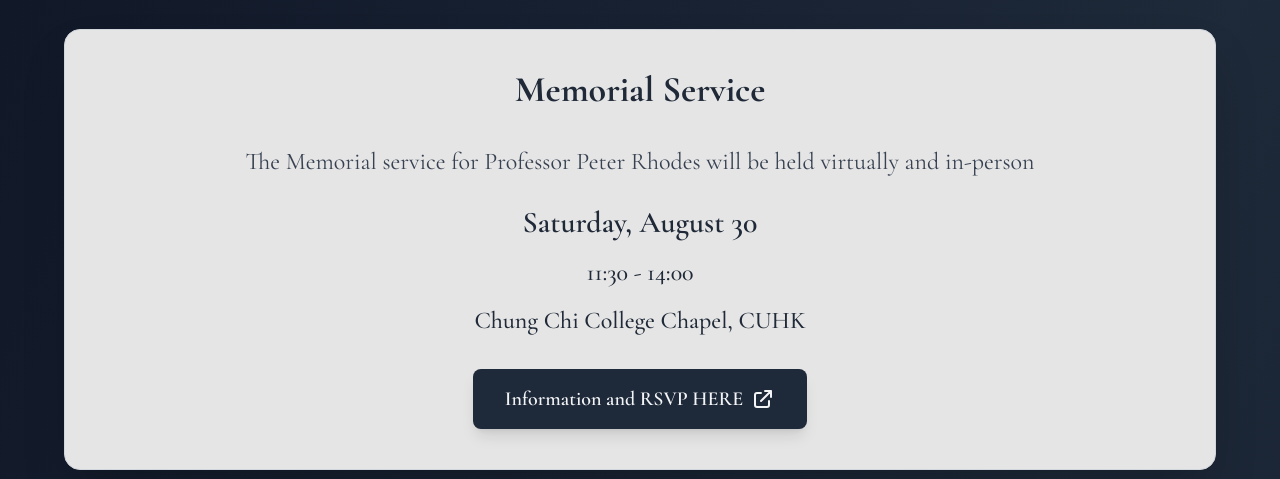
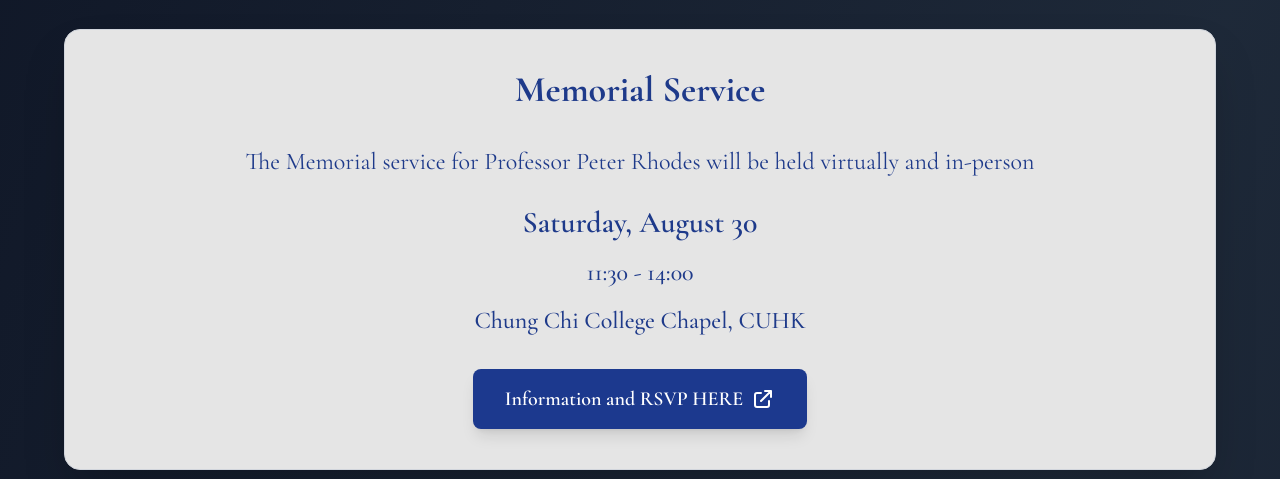
Before and after one commit to mrshootingstar/peterrhodestribute, a Next.js app: page / in a window 1280 px wide. Shown: the part 126-605 px from the top of the page. Built offline with nearby package versions, Linux system fonts and the light colour scheme; no server answers.

Commit message:
Memorial v7

```diff
--- a/src/app/components/MemorialService.tsx
+++ b/src/app/components/MemorialService.tsx
@@ -4,23 +4,23 @@
       <div className="max-w-6xl mx-auto">
         <div className="rounded-xl sm:rounded-2xl shadow-2xl p-6 sm:p-8 lg:p-10 border border-gray-300" style={{backgroundColor: '#e5e5e5'}}>
           <div className="text-center">
-            <h3 className="text-2xl sm:text-3xl md:text-4xl font-bold mb-6 sm:mb-8" style={{color: '#1f2937'}}>
+            <h3 className="text-2xl sm:text-3xl md:text-4xl font-bold mb-6 sm:mb-8" style={{color: '#1e3a8a'}}>
               Memorial Service
             </h3>
 
             <div className="mb-6 sm:mb-8 max-w-4xl mx-auto">
-              <p className="text-lg sm:text-xl md:text-2xl leading-relaxed mb-6" style={{color: '#374151'}}>
+              <p className="text-lg sm:text-xl md:text-2xl leading-relaxed mb-6" style={{color: '#1e3a8a'}}>
                 The Memorial service for Professor Peter Rhodes will be held virtually and in-person
               </p>
 
               <div className="space-y-3 sm:space-y-4">
-                <div className="text-xl sm:text-2xl md:text-3xl font-semibold" style={{color: '#1f2937'}}>
+                <div className="text-xl sm:text-2xl md:text-3xl font-semibold" style={{color: '#1e3a8a'}}>
                   Saturday, August 30
                 </div>
-                <div className="text-lg sm:text-xl md:text-2xl font-medium" style={{color: '#1f2937'}}>
+                <div className="text-lg sm:text-xl md:text-2xl font-medium" style={{color: '#1e3a8a'}}>
                   11:30 - 14:00
                 </div>
-                <div className="text-lg sm:text-xl md:text-2xl font-medium" style={{color: '#1f2937'}}>
+                <div className="text-lg sm:text-xl md:text-2xl font-medium" style={{color: '#1e3a8a'}}>
                   Chung Chi College Chapel, CUHK
                 </div>
               </div>
@@ -30,7 +30,7 @@
               href="https://lu.ma/1zg5ulvh"
               target="_blank"
               rel="noopener noreferrer"
-              className="inline-flex items-center justify-center px-6 sm:px-8 py-3 sm:py-4 bg-gray-800 hover:bg-gray-700 text-gray-100 font-semibold text-lg sm:text-xl rounded-lg transition-all duration-200 transform hover:scale-105 shadow-lg hover:shadow-xl"
+              className="inline-flex items-center justify-center px-6 sm:px-8 py-3 sm:py-4 bg-blue-900 hover:bg-blue-800 text-white font-semibold text-lg sm:text-xl rounded-lg transition-all duration-200 transform hover:scale-105 shadow-lg hover:shadow-xl"
             >
               Information and RSVP HERE
               <svg
```
